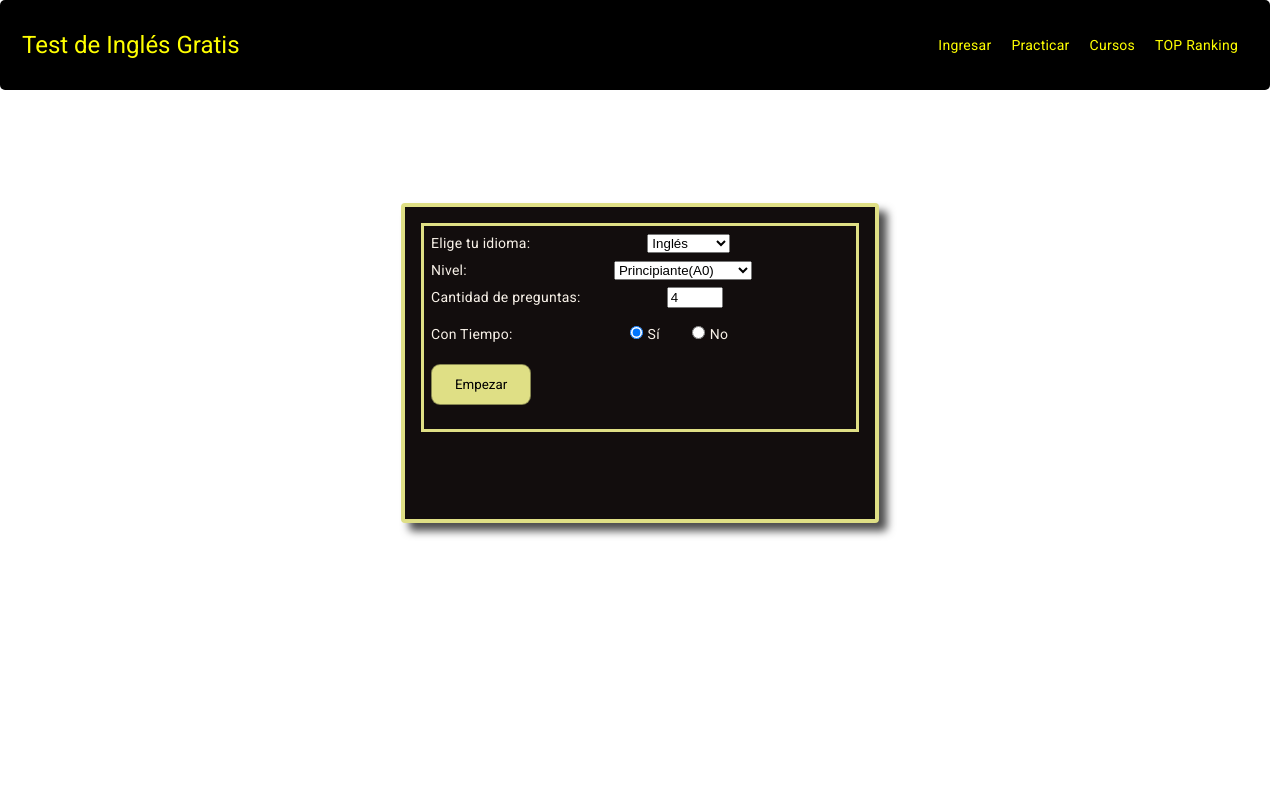
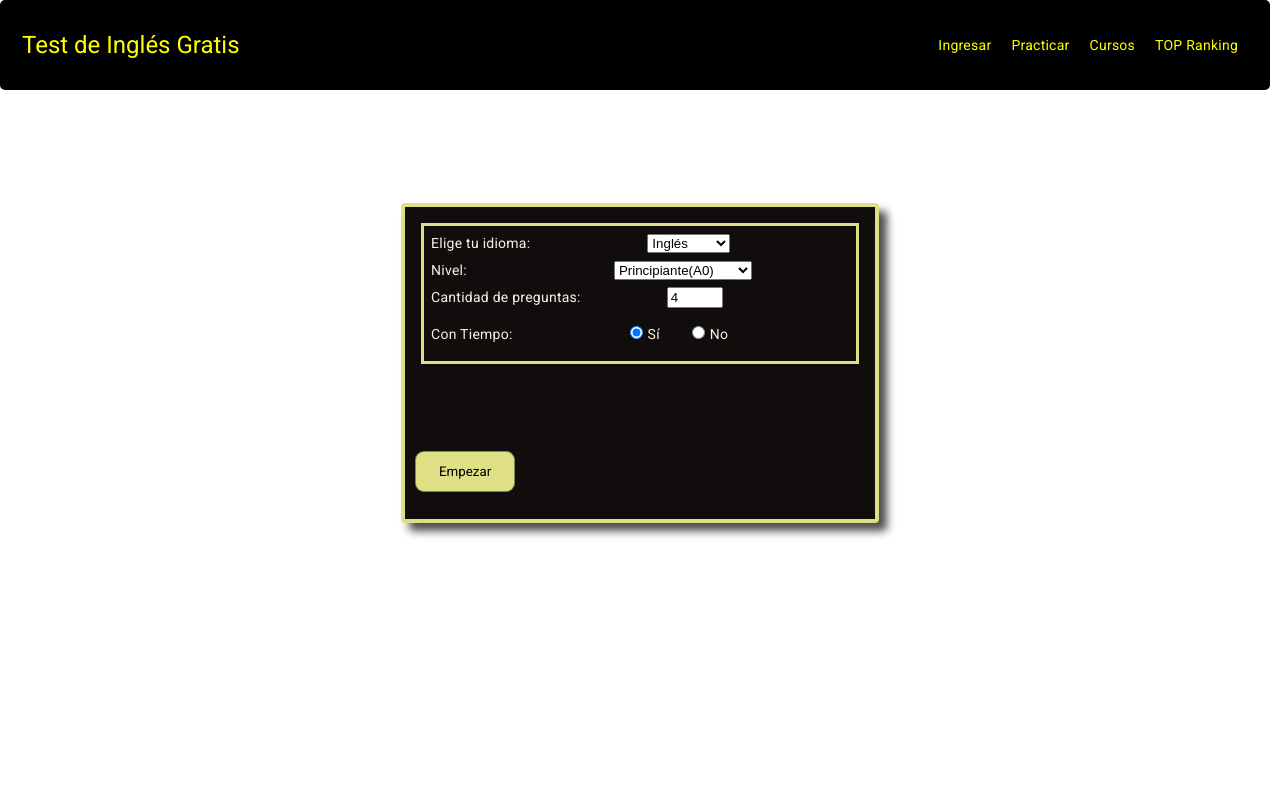
Before and after one commit to sebasxx85/englishProyect, an Angular app: page /home in a window 1280 px wide. Shown: the top 798 px of the page. Built offline with nearby package versions, Linux system fonts and the light colour scheme.

Commit message:
hide contador

```diff
--- a/src/app/components/home/home.component.html
+++ b/src/app/components/home/home.component.html
@@ -32,7 +32,7 @@
           <input type="radio" id="time-no" name="time" [value]="false" formControlName="time">
           <label for="time-no" class="time">No</label>
         </div>
-        <div class="float-left">
+        <div class="button-container">
           <button mat-flat-button color="primary" class="boton" type="submit">Empezar</button>
         </div>
       </form>
--- a/src/app/components/home/home.component.scss
+++ b/src/app/components/home/home.component.scss
@@ -37,6 +37,7 @@ select {
     box-shadow: 8px 8px 8px rgba(0.0, 0.0, 0.7, 0.7); /* Añade sombra para mejor visibilidad */
     min-height: 40vh;
     background-color: rgb(18, 13, 13);
+    position: relative; /* Posiciona el contenedor como relativo */
   }
 
   .boton {
@@ -50,6 +51,14 @@ select {
     transition: background-color 0.3s ease; /* Transición suave del color de fondo */
     padding: 12px 20px; /* Aumenta el padding para hacer el botón más alto */
     border: 1px solid rgba(0, 0, 0, 0.4); /* Borde ligero */
+  }
+
+  .button-container {
+    position: absolute; /* Fija la posición respecto al contenedor padre */
+    bottom: 10px; /* Alinea los botones a 10px del fondo */
+    left: 10px; /* Alinea los botones a 10px del lado izquierdo */
+    display: flex; /* Asegura que los botones estén alineados si hay más de uno */
+    gap: 10px; /* Espaciado entre los botones si hay más de uno */
   }
 
   .boton:hover {
--- a/src/app/components/type1/type1.component.html
+++ b/src/app/components/type1/type1.component.html
@@ -25,7 +25,8 @@
 
           <div class="button-container">
             <button mat-flat-button color="primary" class="boton" (click)="enviar()">Terminar</button>
-            <span class="contador-display">{{ contador }} segundos restantes</span>
+             <!-- Esconder contador si contador <= 0 -->
+            <span class="contador-display" *ngIf="contador > 0">{{ contador }} segundos restantes</span>
           </div>
 
         <mat-progress-bar *ngIf="loading" mode="indeterminate"
```
